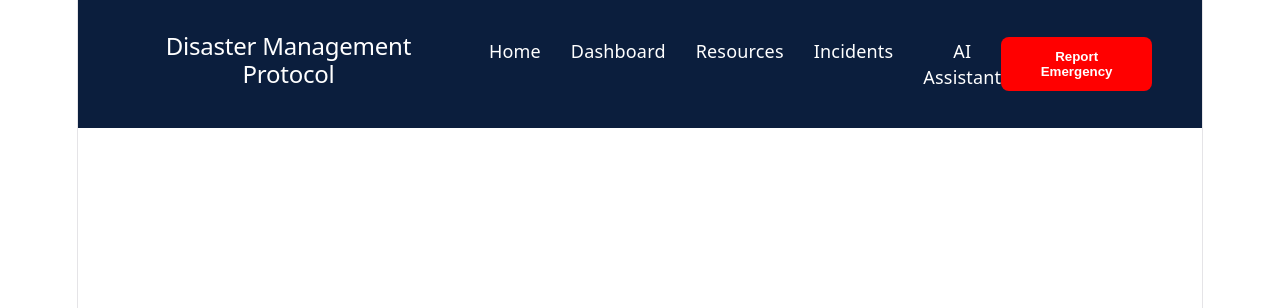
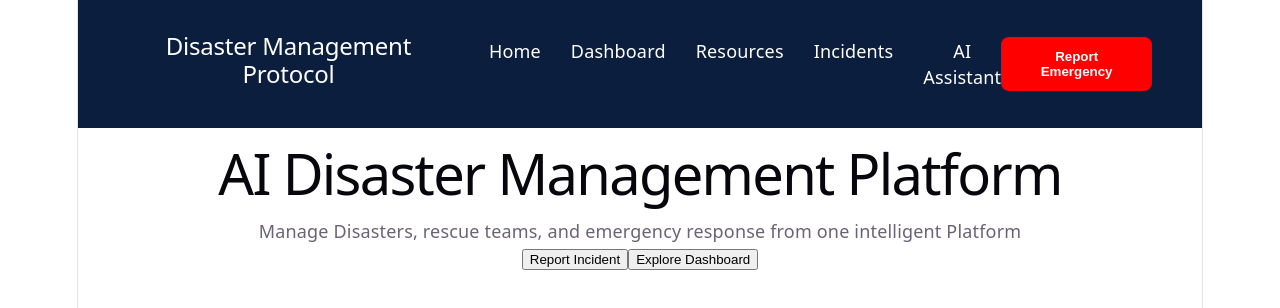
Before and after one commit to SouradeepMandal/Disaster-Management-Protocol, a React app in the folder frontend/: page / in a window 1280 px wide. Shown: the top 308 px of the page. Built offline with nearby package versions, Linux system fonts and the light colour scheme; the HTML template or start-up script is replaced by a standard one.

Commit message:
Add Hero Section to landing page

```diff
--- a/frontend/src/App.jsx
+++ b/frontend/src/App.jsx
@@ -1,8 +1,10 @@
+import Hero from "./components/Hero";
 import Navbar from "./components/Navbar";
 function App(){
   return(
     <>
     <Navbar />
+    <Hero/>
     </>
   );
 }
--- /dev/null
+++ b/frontend/src/components/Hero.jsx
@@ -0,0 +1,11 @@
+function Hero(){
+    return(
+        <section>
+            <h1>AI Disaster Management Platform</h1>
+            <p>Manage Disasters, rescue teams, and emergency response from one intelligent Platform</p>
+            <button>Report Incident</button>
+            <button>Explore Dashboard</button>
+        </section>
+    );
+}
+export default Hero;
```
